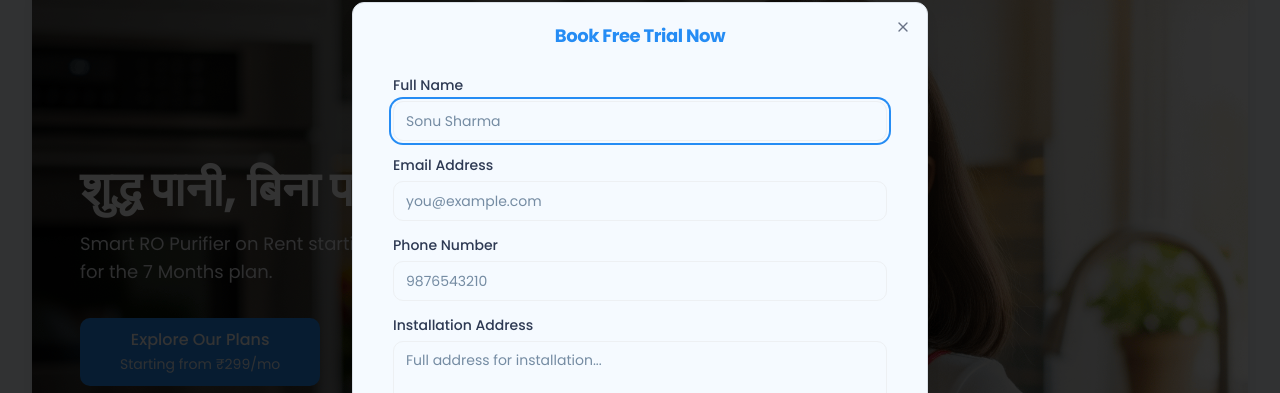
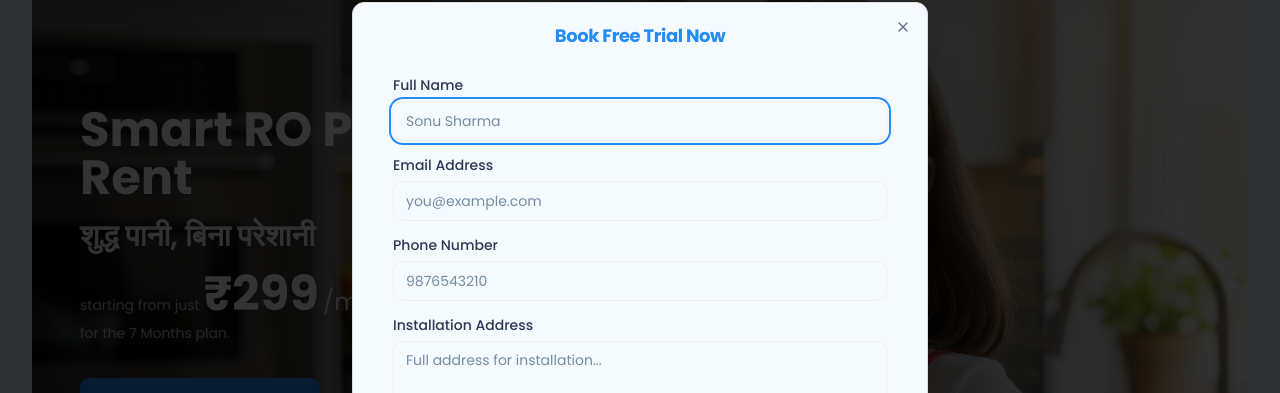
Before and after one commit to droppurity/web, a Next.js app: page / in a window 1280 px wide. Shown: the part 96-489 px from the top of the page. Built offline with nearby package versions, Linux system fonts and the light colour scheme; no server answers.

Commit message:
sudh pani bina paresani at below of smart ro purifier on rent write non

```diff
--- a/src/app/page.tsx
+++ b/src/app/page.tsx
@@ -161,10 +161,17 @@ export default function HomePage() {
               {/* Text Content - On top for mobile */}
               <div className="bg-card p-6 text-center lg:hidden rounded-t-xl">
                  <h1 className="text-2xl sm:text-3xl font-bold text-primary mb-2 sm:mb-2">
-                  शुद्ध पानी, बिना परेशानी
+                   Smart RO Purifier on Rent
                 </h1>
+                 <p className="text-lg sm:text-xl font-semibold text-foreground mb-3">
+                   शुद्ध पानी, बिना परेशानी
+                </p>
                 <p className="text-sm sm:text-base text-muted-foreground max-w-xl mx-auto">
-                   Smart RO Purifier on Rent starting from just <strong className="text-foreground font-bold">₹299/month</strong> for the {sevenMonthPrice} plan.
+                    <span className="text-xs opacity-80">starting from just</span>
+                    <strong className="text-foreground font-bold text-3xl mx-1">₹299</strong>
+                    <span className="text-foreground/80">/month</span>
+                    <br />
+                    <span className="text-xs opacity-80">for the {sevenMonthPrice} plan.</span>
                 </p>
                 <div className="flex flex-col sm:flex-row items-center justify-center gap-2 mt-4 sm:mt-6">
                   <Button asChild className="h-auto text-sm px-6 py-2.5">
@@ -193,10 +200,17 @@ export default function HomePage() {
                 {/* Desktop Text Content - Overlay */}
                 <div className="hidden lg:flex flex-col justify-center p-12 bg-transparent absolute z-10 top-0 left-0 h-full w-1/2 text-left">
                   <h1 className="text-5xl font-bold text-white mb-4">
+                    Smart RO Purifier on Rent
+                  </h1>
+                  <p className="text-3xl font-semibold text-gray-100 mb-4">
                     शुद्ध पानी, बिना परेशानी
-                  </h1>
+                  </p>
                   <p className="text-lg text-gray-200 max-w-xl">
-                   Smart RO Purifier on Rent starting from just <strong className="text-white font-bold">₹299/month</strong> for the {sevenMonthPrice} plan.
+                    <span className="text-sm opacity-80">starting from just</span>
+                    <strong className="text-white font-bold text-5xl mx-1">₹299</strong>
+                    <span className="text-gray-100/90 text-2xl">/month</span>
+                    <br />
+                    <span className="text-sm opacity-80">for the {sevenMonthPrice} plan.</span>
                   </p>
                   <div className="flex flex-col items-start gap-4 mt-8">
                     <Button asChild className="h-auto text-base px-10 py-3 self-start">
```
